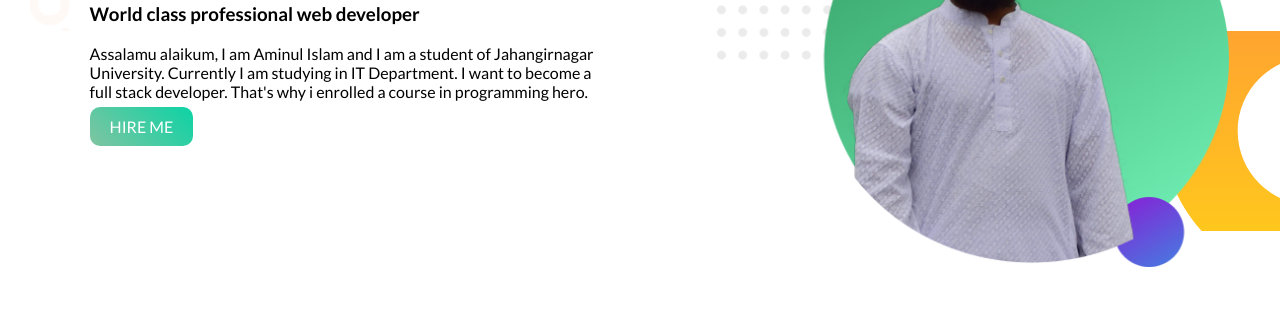
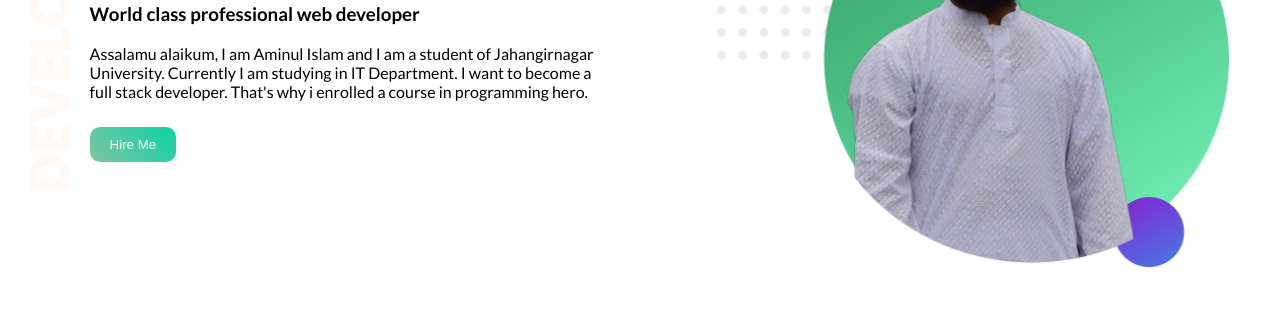
Before and after one commit to amin1165164/my-portfolio, a plain HTML site: page index.html in a window 1280 px wide. Shown: the part 169-487 px from the top of the page. Drawn offline with Linux system fonts and the light colour scheme.

Commit message:
updated bg banner position

```diff
--- a/index.html
+++ b/index.html
@@ -15,7 +15,8 @@
             <h1><span class="dev-color">Aminul Islam</span> Website</h1>
             <h3>World class professional web developer</h3>
             <p>Assalamu alaikum, I am Aminul Islam and I am a student of Jahangirnagar University. Currently I am studying in IT Department. I want to become a full stack developer. That's why i enrolled a course in programming hero.</p>
-            <a class="link-button" href="#" target="_blank">HIRE ME</a>
+
+            <a;o. href="#" target="_blank"><button class="link-button">Hire Me</button></a>
         </div>
         <div class="half-width">
             <img src="images/1.png" alt="">
--- a/style.css
+++ b/style.css
@@ -22,7 +22,7 @@ h1{
     background-repeat: no-repeat;
 }
 section{
-    height:50px;
+    height:500px;
     padding-bottom: 150px;
 
 }
@@ -33,6 +33,8 @@ section{
     border-radius: 10px;
     color:white;
     margin-top: 10px;
+    outline: none;
+    border:none;
 
 
 }
```
